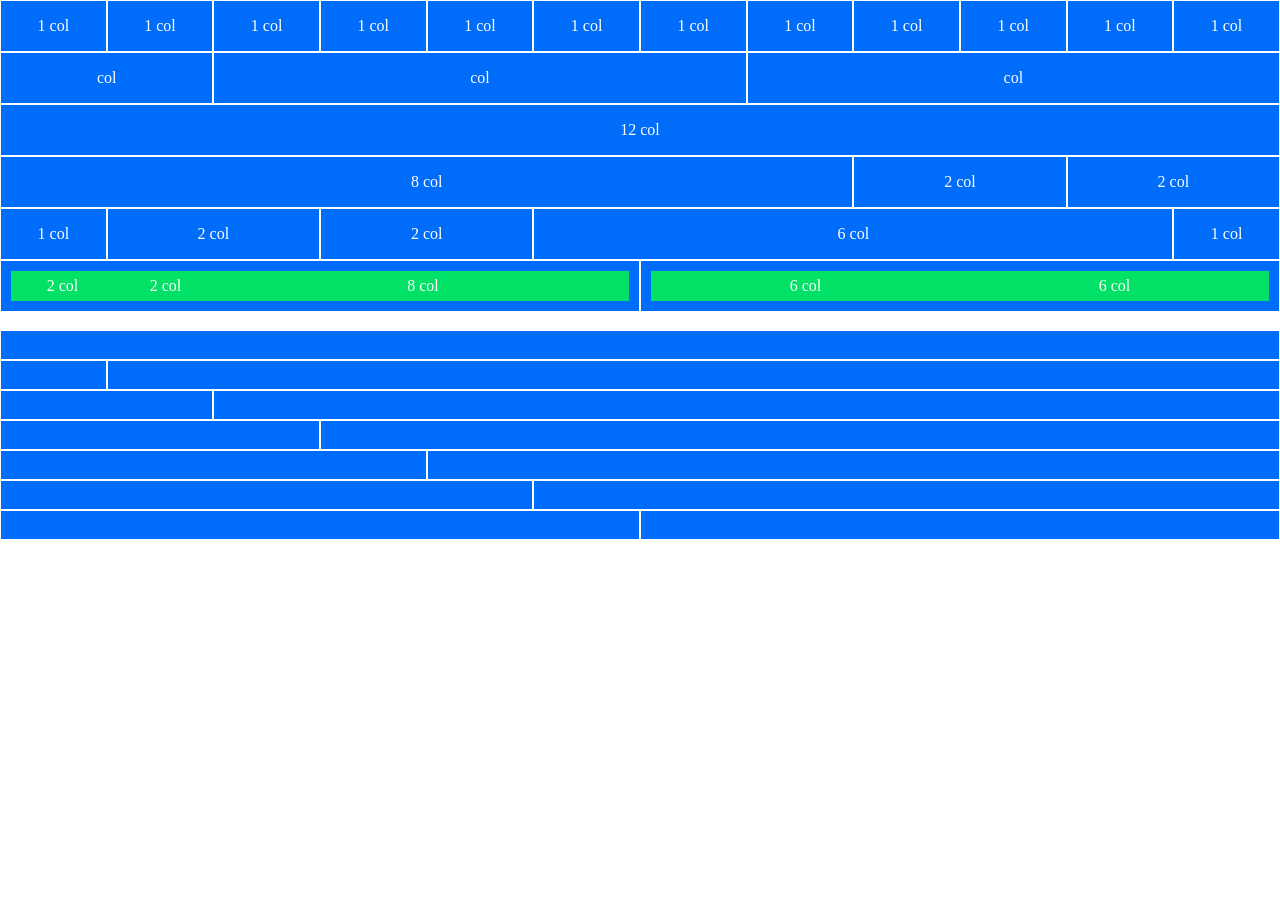
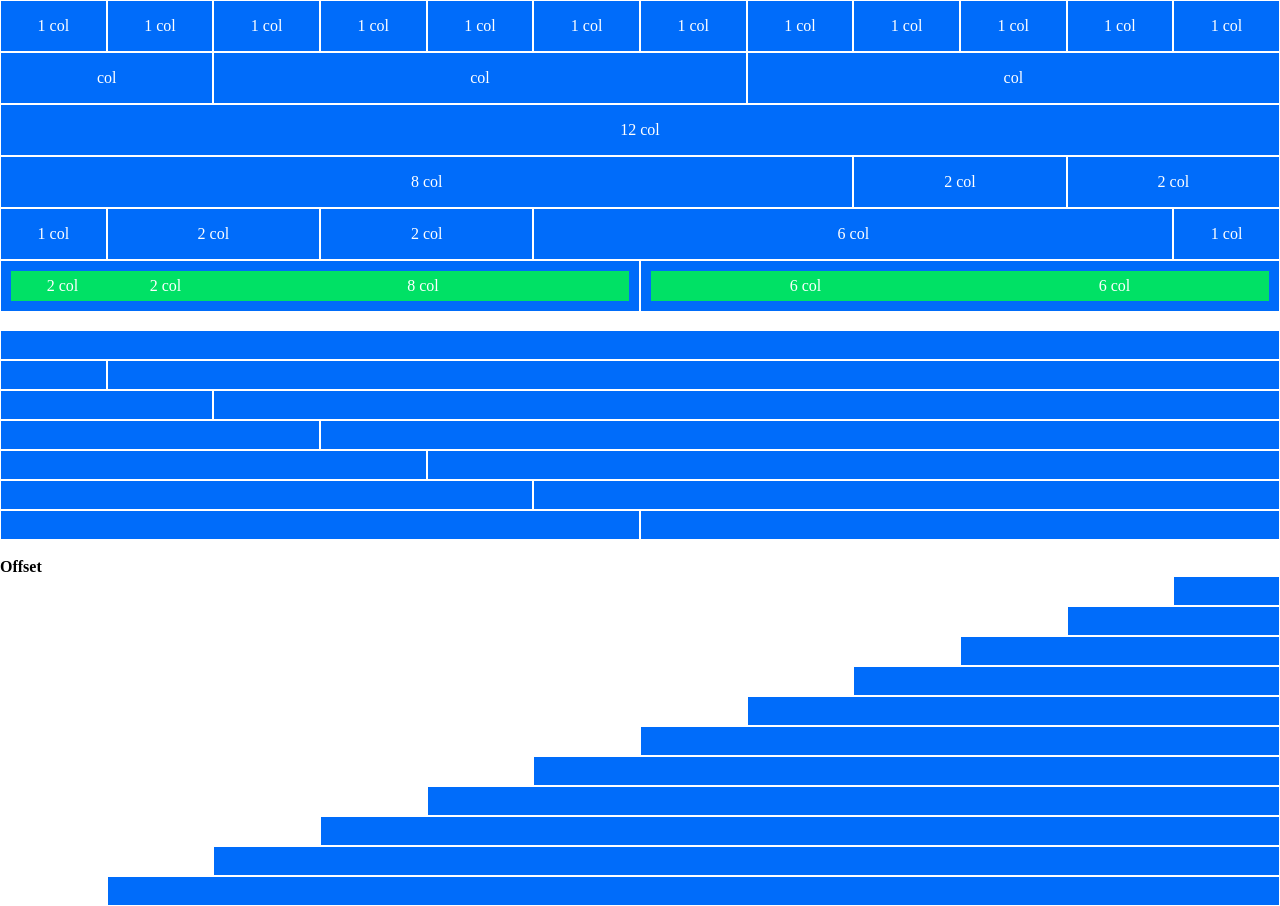
Before and after one commit to MonteDeveloper/html-css-12bool, a plain HTML site: page index.html in a window 1280 px wide. Before the commit the page ends 800 px from the top, so only its background shows below. Drawn offline with Linux system fonts and the light colour scheme.

Commit message:
third block

```diff
--- a/index.html
+++ b/index.html
@@ -74,5 +74,33 @@
         <div class="col-xs-6"></div>
         <div class="col-xs-6"></div>
     </div>
+
+    <br>
+
+    <strong>Offset</strong>
+
+    <div class="flex-row">
+        <div class="col-xs-1 col-offset-11"></div>
+
+        <div class="col-xs-2 col-offset-10"></div>
+
+        <div class="col-xs-3 col-offset-9"></div>
+
+        <div class="col-xs-4 col-offset-8"></div>
+
+        <div class="col-xs-5 col-offset-7"></div>
+
+        <div class="col-xs-6 col-offset-6"></div>
+
+        <div class="col-xs-7 col-offset-5"></div>
+
+        <div class="col-xs-8 col-offset-4"></div>
+
+        <div class="col-xs-9 col-offset-3"></div>
+
+        <div class="col-xs-10 col-offset-2"></div>
+
+        <div class="col-xs-11 col-offset-1"></div>
+    </div>
 </body>
 </html>
```
